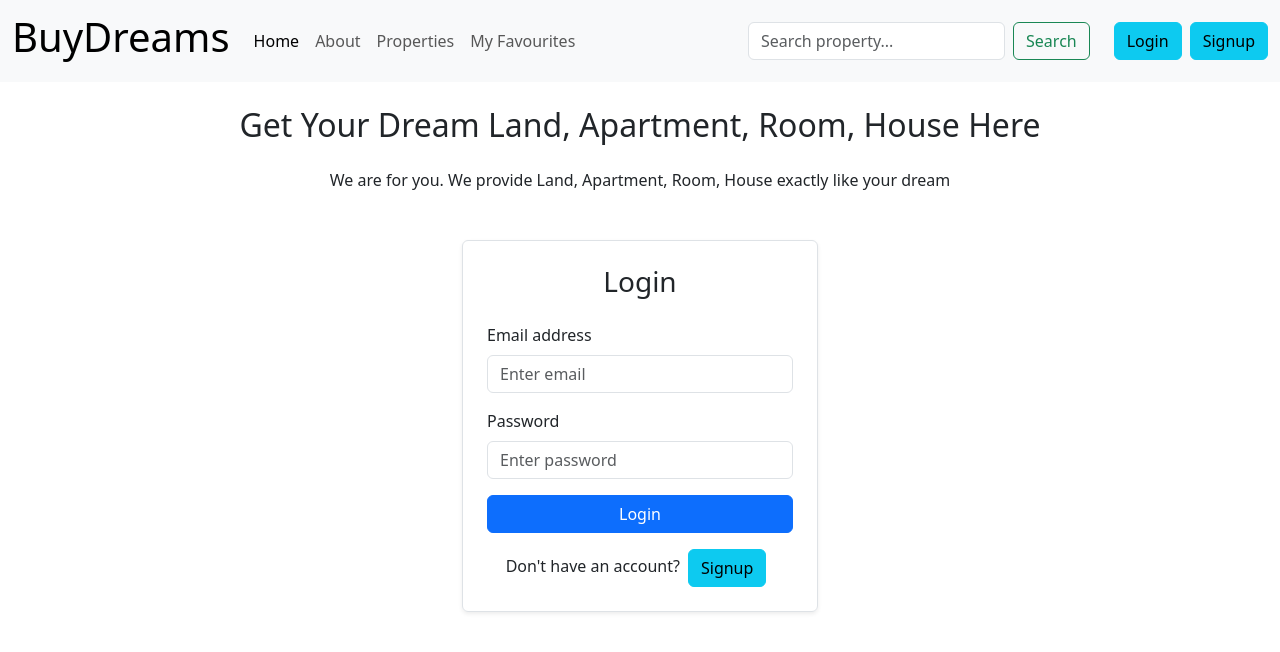
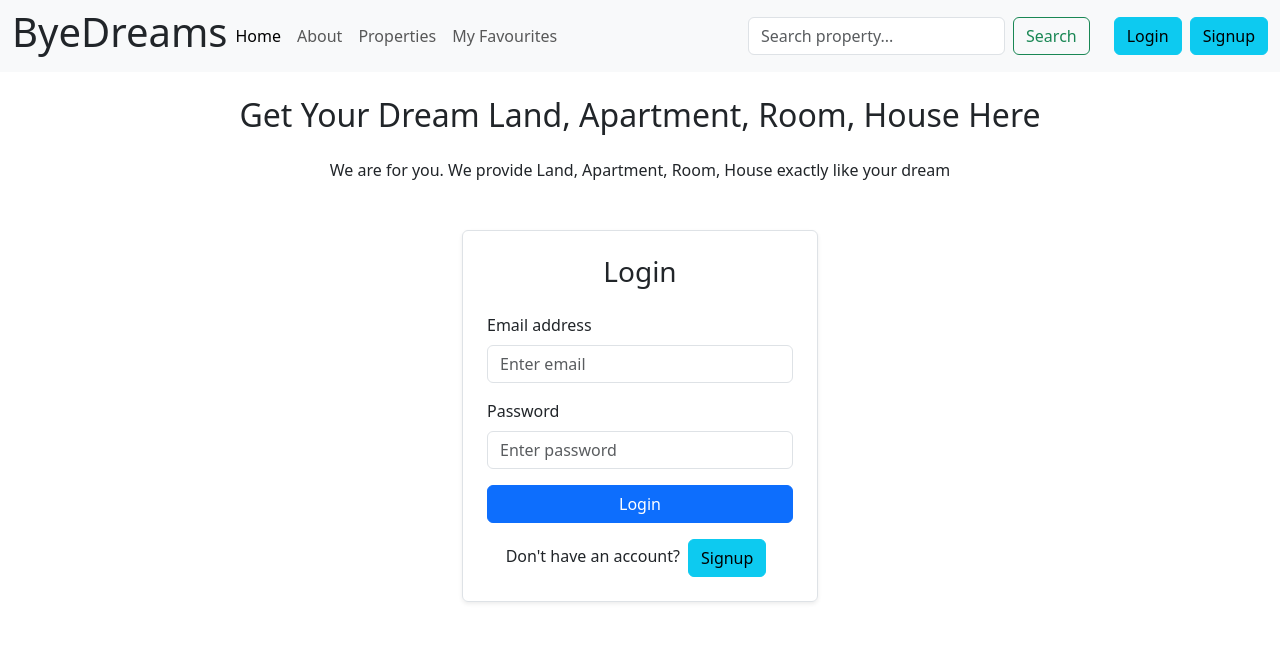
Before and after one commit to surajchy3540/buydreams, a React (Create React App) app in the folder frontend/: page / in a window 1280 px wide. Shown: the top 652 px of the page. Built offline with nearby package versions, Linux system fonts and the light colour scheme.

Commit message:
link from BuyDreams button disable

```diff
--- a/frontend/src/components/Navbar.js
+++ b/frontend/src/components/Navbar.js
@@ -60,9 +60,10 @@ const Navbar = () => {
     <nav className="navbar navbar-expand-lg bg-body-tertiary">
       <div className="container-fluid">
         {/* Logo */}
-        <Link className="navbar-brand" to="/">
+        {/* <Link className="navbar-brand" to="/">
           <h1>BuyDreams</h1>
-        </Link>
+        </Link> */}
+        <h1>ByeDreams</h1>
 
         {/* Toggle button (mobile) */}
         <button
```
